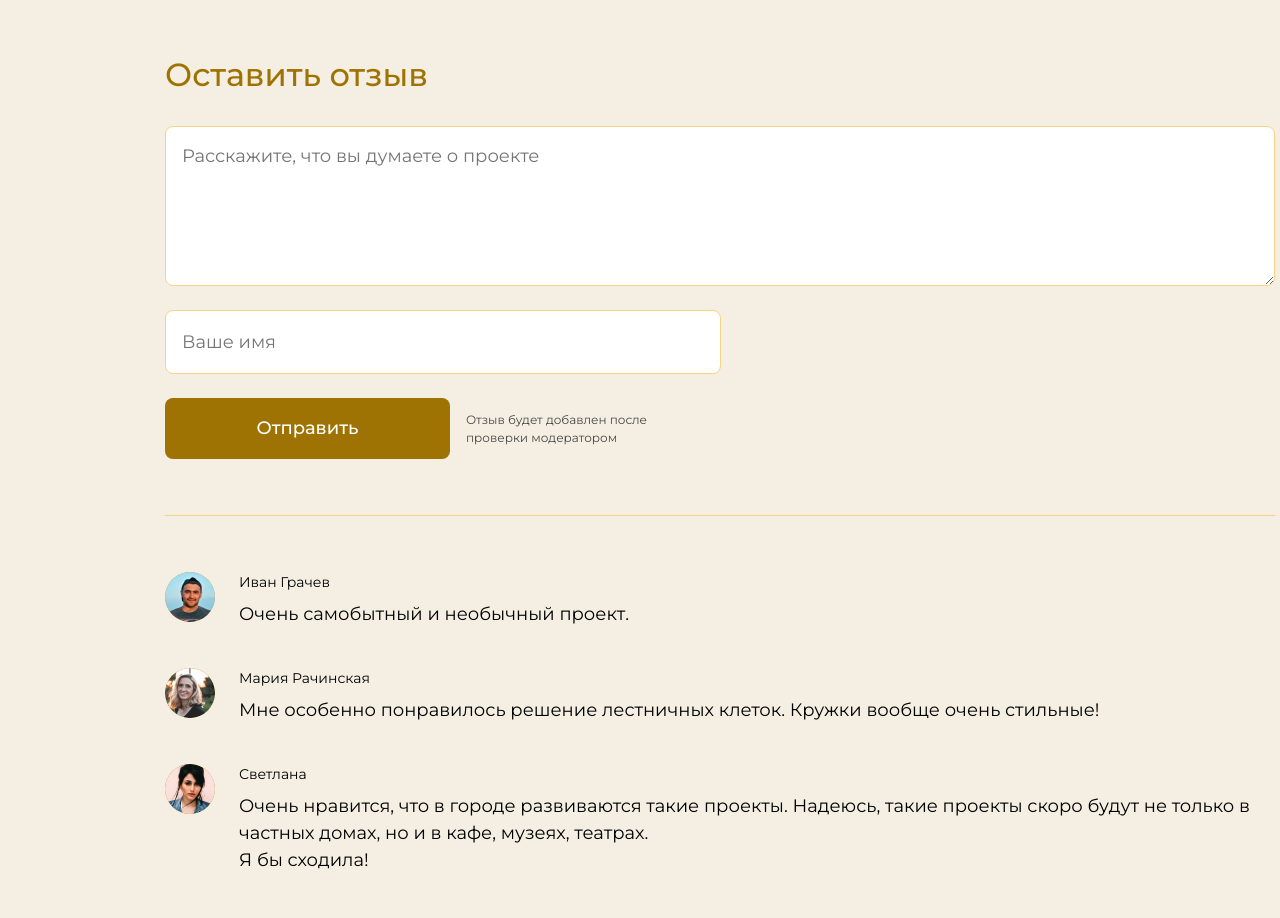
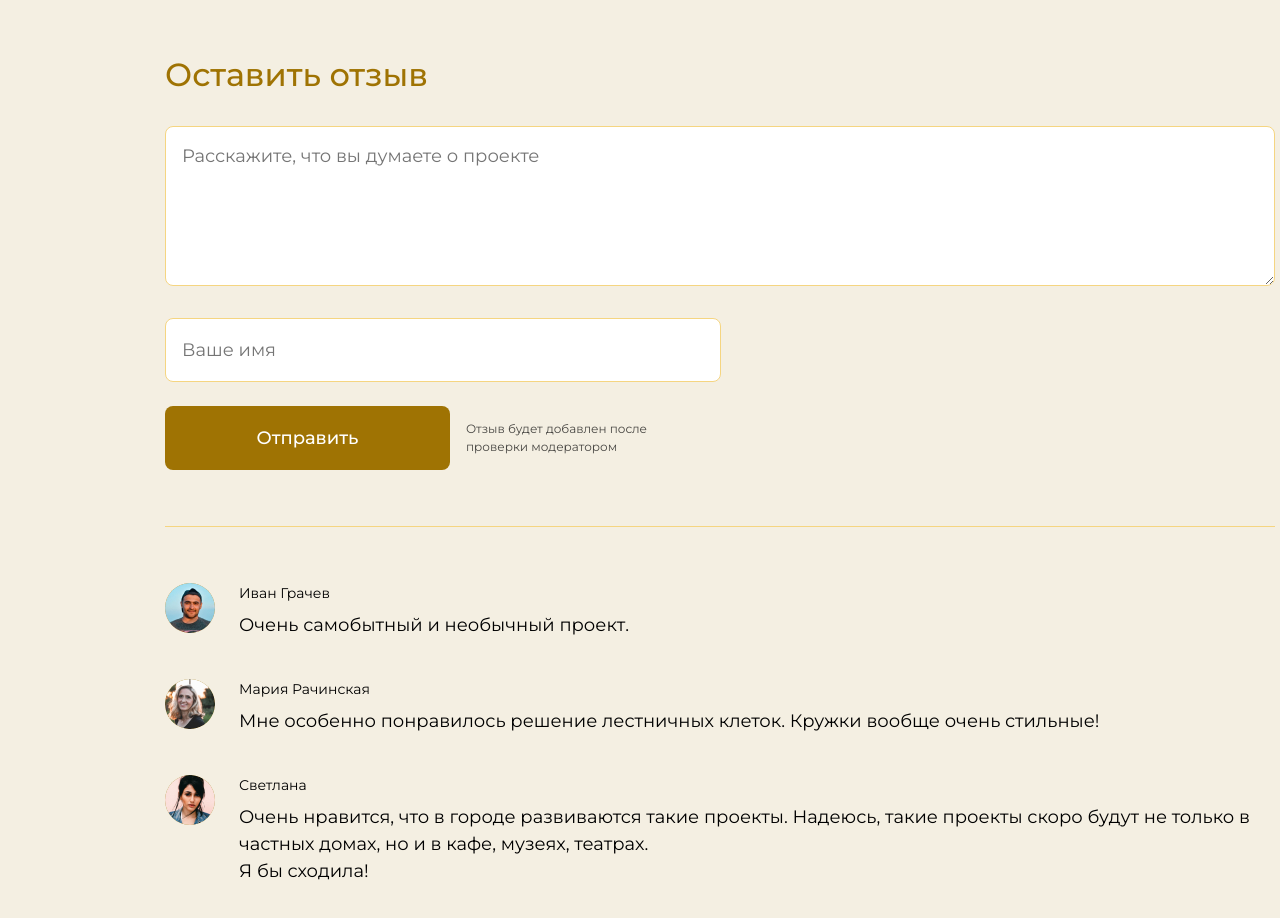
Before and after one commit to KleoSky/Work-with-CMS, a website built with Vite: page index.html in a window 1280 px wide. Shown: the part 2280-3198 px from the top of the page. Built offline with nearby package versions, Linux system fonts and the light colour scheme.

Commit message:
Подготовка формы

```diff
--- a/css/test.css
+++ b/css/test.css
@@ -253,19 +253,36 @@ footer {
   margin-bottom: 32px;
 }
 
-.footer__form {
+.order-form__column-wrapper {
   display: grid;
   grid-template-columns: 285px 255px 1fr;
   column-gap: 16px;
   row-gap: 24px;
+}
+
+.order-form .wpcf7-form {
   padding-bottom: 56px;
   margin-bottom: 56px;
   border-bottom: 1px solid #F5D581;
 }
 
-.form__feedback,
-.form__input,
-.form__button {
+.order-form__column-item-text {
+  grid-column: 1 / -1;
+  min-height: 160px;
+}
+
+.order-form__column-item-input {
+  grid-column: 1 / 3;
+  min-height: 64px;
+}
+
+.order-form__column-item-button {
+  grid-column: 1 / 2;
+}
+
+.order-form .wpcf7-textarea,
+.order-form .wpcf7-text,
+.order-form .wpcf7-submit {
   font: inherit;
   font-size: inherit;
   line-height: inherit;
@@ -276,17 +293,18 @@ footer {
   box-sizing: border-box;
 }
 
-.form__feedback {
-  grid-column: 1 / -1;
+.order-form .wpcf7-textarea {
+  width: 100%;
   min-height: 160px;
 }
 
-.form__input {
-  grid-column: 1 / 3;
+.order-form .wpcf7-text,
+.order-form .wpcf7-submit {
+  width: 100%;
   min-height: 64px;
 }
 
-.form__button {
+.order-form .wpcf7-submit {
   grid-column: 1 / 2;
   font-weight: 500;
   color: #FFFFFF;
@@ -296,22 +314,25 @@ footer {
   border: transparent;
 }
 
-.form__button:hover {
+.order-form .wpcf7-submit:hover {
   background-color: #856103;
 }
 
-.form__button:active {
+.order-form .wpcf7-submit:active {
   background-color: #684C05;
 }
 
-.form__explanatory-text {
-  width: 225px;
+.order-form__column-item-explanation {
   grid-column: 2 / 3;
-  font-size: 12px;
-  opacity: 0.7;
   display: flex;
   align-items: center;
   justify-content: flex-start;
+}
+
+.order-form .wpcf7-response-output {
+  width: 225px;
+  font-size: 12px;
+  opacity: 0.7;
 }
 
 .footer__comments {
--- a/index.html
+++ b/index.html
@@ -16,7 +16,8 @@
     <header class="page__header header">
       <div class="header__wrapper header-wrapper">
         <a class="header-wrapper__link" href="index.html">
-          <img class="header-wrapper__logo" src="./img/header-logo.svg" width="262" height="47" alt="Логотип компании INTERIOR LOUNGE">
+          <img class="header-wrapper__logo" src="./img/header-logo.svg" width="262" height="47"
+            alt="Логотип компании INTERIOR LOUNGE">
         </a>
         <nav class="header-wrapper__navigation navigation">
           <ul class="navigation__list">
@@ -35,7 +36,7 @@
               </ul>
             </li>
             <li class="navigation__item">
-              <a class="navigation__contacts-link" href="" >Контакты</a>
+              <a class="navigation__contacts-link" href="">Контакты</a>
             </li>
             <li class="navigation__item navigation-link">
               <a class="navigation__link" href="#">Оставить отзыв</a>
@@ -82,13 +83,31 @@
     <footer class="page__footer footer">
       <div class="footer__wrapper">
         <h3 class="footer__title">Оставить отзыв </h3>
-        <form class="footer__form form" action="" method="post">
-          <textarea class="form__feedback" placeholder="Расскажите, что вы думаете о проекте"></textarea>
-          <label class="visually-hidden" for="name">Введите Ваше имя</label>
-          <input class="form__input" name="user-name" id="name" type="text" placeholder="Ваше имя">
-          <button class="form__button" type="submit">Отправить</button>
-          <span class="form__explanatory-text">Отзыв будет добавлен после проверки модератором</span>
-        </form>
+        <div class="order-form">
+          <div class="wpcf7">
+            <form class="wpcf7-form" action="" method="post">
+              <div class="order-form__column-wrapper">
+                <div class="order-form__column-item-text">
+                  <span class="wpcf7-form-control-wrap your-message">
+                    <textarea class="wpcf7-form-control wpcf7-textarea" name="your-message" placeholder="Расскажите, что вы думаете о проекте" required></textarea>
+                  </span>
+                </div>
+                <div class="order-form__column-item-input">
+                  <div class="cf7md-item-input">
+                    <label class="visually-hidden" for="name">Введите Ваше имя</label>
+                    <input class="wpcf7-text" name="user-name" id="name" type="text" placeholder="Ваше имя" required>
+                  </div>
+                </div>
+                <div class="order-form__column-item-button">
+                  <button class="wpcf7-submit" type="submit">Отправить</button>
+                </div>
+                <div class="order-form__column-item-explanation">
+                  <div class="wpcf7-response-output">Отзыв будет добавлен после проверки модератором</div>
+                </div>
+              </div>
+            </form>
+          </div>
+        </div>
         <div class="footer__comments comments">
           <section class="comments__user">
             <img class="comments__user-avatar" src="./img/user-one.jpg" width="50" height="50" alt="">
```
